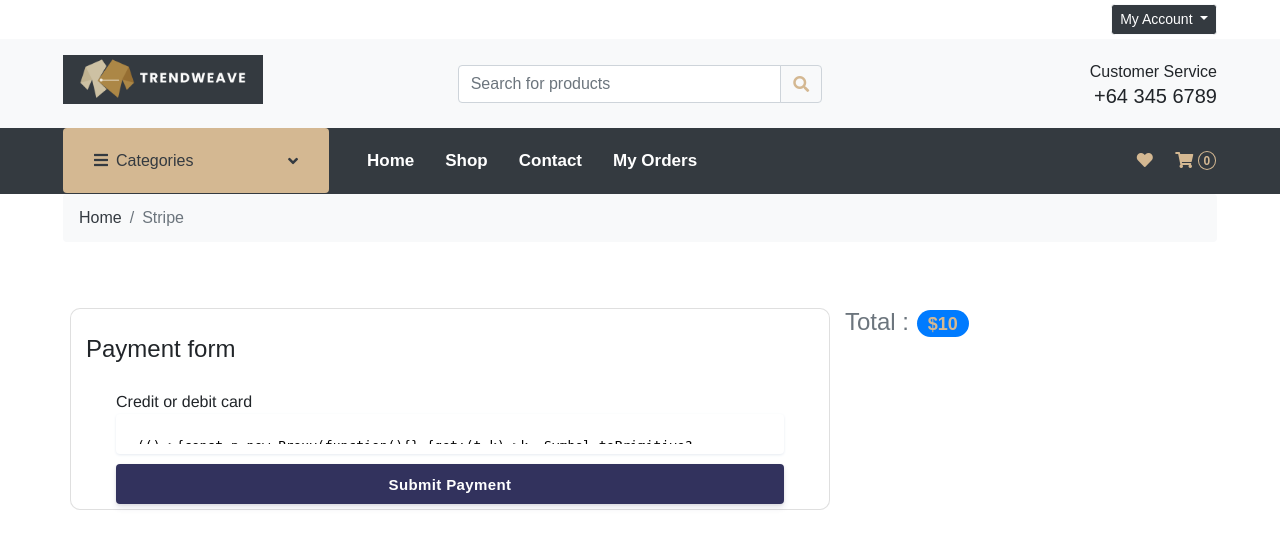
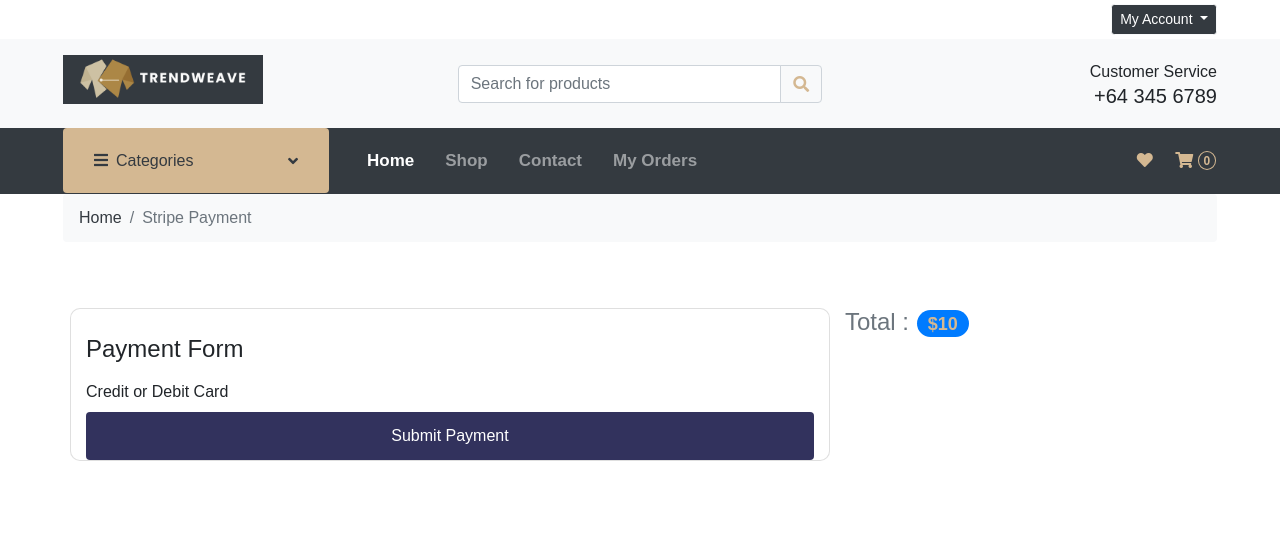
Before and after one commit to AkashDhiman23/Trendweave, a Django app: page /payment/stripe/1/ in a window 1280 px wide. Shown: the top 549 px of the page. Run offline with Django 5.2, Linux system fonts and the light colour scheme; tables that the repository leaves empty hold one stand-in row (values such as "Sample post"); some libraries are stand-ins or nearby versions.

Commit message:
made some changes

```diff
--- a/Trendweave_users/Userpanel/templates/payment.html
+++ b/Trendweave_users/Userpanel/templates/payment.html
@@ -16,228 +16,73 @@
 
     <!-- Google Web Fonts -->
     <link rel="preconnect" href="https://fonts.gstatic.com" />
-     <link
-       href="https://fonts.googleapis.com/css2?family=Roboto:wght@400;500;700&display=swap"
-       rel="stylesheet"
-     />
+    <link href="https://fonts.googleapis.com/css2?family=Roboto:wght@400;500;700&display=swap" rel="stylesheet" />
 
     <!-- Font Awesome -->
-     <link
-       href="https://cdnjs.cloudflare.com/ajax/libs/font-awesome/5.10.0/css/all.min.css"
-       rel="stylesheet"
-     />
+    <link href="https://cdnjs.cloudflare.com/ajax/libs/font-awesome/5.10.0/css/all.min.css" rel="stylesheet" />
 
     <title>Fashion Store Website</title>
-
 </head>
 <body>
     <style>
-    .bg-dark, .bg-secondary, .navbar-dark .navbar-nav .nav-link, .navbar-dark .navbar-toggler-icon {
-    color: white !important;
-}
-
-
-#stripeBtnLabel {
-  font-family: "Helvetica Neue", Helvetica, sans-serif;
-  font-size: 16px;
-  font-variant: normal;
-  padding: 0;
-  margin: 0;
-  -webkit-font-smoothing: antialiased;
-  font-weight: 500;
-  display: block;
-}
+        /* Add your custom CSS styles here */
         #stripeBtn {
             border: none;
+            background: #32325d;
+            color: #fff;
+            font-size: 16px;
+            padding: 12px;
+            width: 100%;
             border-radius: 4px;
-  outline: none;
-  text-decoration: none;
-  color: #fff;
-  background: #32325d;
-  white-space: nowrap;
-  display: inline-block;
-  height: 40px;
-  line-height: 40px;
-  box-shadow: 0 4px 6px rgba(50, 50, 93, .11), 0 1px 3px rgba(0, 0, 0, .08);
-  border-radius: 4px;
-  font-size: 15px;
-  font-weight: 600;
-  letter-spacing: 0.025em;
-  text-decoration: none;
-  -webkit-transition: all 150ms ease;
-  transition: all 150ms ease;
-  float: none;
-  width: 100%
-}
-button:hover {
-  transform: translateY(-1px);
-  box-shadow: 0 7px 14px rgba(50, 50, 93, .10), 0 3px 6px rgba(0, 0, 0, .08);
-  background-color: #43458b;
-}
-.stripe-form {
-  padding: 5px 30px;
-}
-#card-errors {
-  height: 20px;
-  padding: 4px 0;
-  color: #fa755a;
-}
-.stripe-form-row {
-  width: 100%;
-  float: left;
-  margin-top: 5px;
-  margin-bottom: 5px;
-}
-/**
- * The CSS shown here will not be introduced in the Quickstart guide, but shows
- * how you can use CSS to style your Element's container.
- */
-.StripeElement {
-  box-sizing: border-box;
-  height: 40px;
-  padding: 10px 12px;
-  border: 1px solid transparent;
-  border-radius: 4px;
-  background-color: white;
-  box-shadow: 0 1px 3px 0 #e6ebf1;
-  -webkit-transition: box-shadow 150ms ease;
-  transition: box-shadow 150ms ease;
-}
-.StripeElement--focus {
-  box-shadow: 0 1px 3px 0 #cfd7df;
-}
-.StripeElement--invalid {
-  border-color: #fa755a;
-}
-.StripeElement--webkit-autofill {
-  background-color: #fefde5 !important;
-}
-.current-card-form {
-  display: none;
         }
     </style>
 
-   <style>
-      .bd-placeholder-img {
-        font-size: 1.125rem;
-        text-anchor: middle;
-        -webkit-user-select: none;
-        -moz-user-select: none;
-        -ms-user-select: none;
-        user-select: none;
-      }
+    {% include 'authnavbar.html' %}
 
-      @media (min-width: 768px) {
-        .bd-placeholder-img-lg {
-          font-size: 3.5rem;
-        }
-      }
-      .form-control {
-    display: block;
-    width: 100%;
-    height: calc(1.5em + .75rem + 2px);
-    padding: .375rem .75rem;
-    font-size: 1rem;
-    font-weight: 400;
-    line-height: 1.5;
-    color: #495057;
-    background-color: #fff;
-    background-clip: padding-box;
-    border: 1px solid #ced4da !important;
-    border-radius: .25rem;
-    transition: border-color .15s ease-in-out,box-shadow .15s ease-in-out;
-}
-
-
-    </style>
-
- {% include 'authnavbar.html' %}
     <div class="container-fluid">
         <div class="row px-xl-5">
             <div class="col-12">
                 <nav class="breadcrumb bg-light mb-30">
                     <a class="breadcrumb-item text-dark" href="/">Home</a>
-            <span class="breadcrumb-item active">Stripe</span>
+                    <span class="breadcrumb-item active">Stripe Payment</span>
                 </nav>
             </div>
         </div>
     </div>
+
     <div class="container" style="margin-top: 50px;">
-
-
         <div class="row">
-
-
-    <div class="col-md-8 order-md-1 card" >
-    	<h4 class="mb-3" style=" margin-top: 26px;">Payment form</h4>
+            <div class="col-md-8 order-md-1 card">
+                <h4 class="mb-3" style=" margin-top: 26px;">Payment Form</h4>
 
                 <script src="https://js.stripe.com/v3/"></script>
-            {% if card %}
-              <div style="padding: 5px 30px;">
-                <div class="custom-control custom-checkbox">
-                  <input type="checkbox" class="custom-control-input" name="use_default_card" id="use_default_card">
-                  <label class="custom-control-label" for="use_default_card">Use default card:
-                    **** **** **** {{ card.last4 }}
-                  <span>Exp: {{ card.exp_month }}/{{ card.exp_year }}</span></label>
-                </div>
-              </div>
-            {% endif %}
 
                 <div class="current-card-form">
-              <form action="/payment/stripe/{{order.order_id}}/" method="post" class="stripe-form">
+                    <form action="/payment/stripe/{{ order.order_id }}/" method="POST" class="stripe-form" id="stripe-form">
                         {% csrf_token %}
-                  <input type="hidden" name="use_default" value="true">
+                        <div class="stripe-form-row">
+                            <label for="card-element" id="stripeBtnLabel">Credit or Debit Card</label>
+                            <div id="card-element" class="StripeElement"></div>
+                        </div>
+
                         <div class="stripe-form-row">
                             <button id="stripeBtn">Submit Payment</button>
                         </div>
                         <div id="card-errors" role="alert"></div>
                     </form>
                 </div>
-
-            <div class="new-card-form">
-              <form action="." method="post" class="stripe-form" id="stripe-form">
-                  {% csrf_token %}
-                  <div class="stripe-form-row" id="creditCard">
-                      <label for="card-element" id="stripeBtnLabel">
-                          Credit or debit card
-                      </label>
-                      <div id="card-element" class="StripeElement StripeElement--empty"><div class="__PrivateStripeElement" style="margin: 0px !important; padding: 0px !important; border: none !important; display: block !important; background: transparent !important; position: relative !important; opacity: 1 !important;">
-                        <iframe frameborder="0" allowtransparency="true" scrolling="no" name="__privateStripeFrame5" allowpaymentrequest="true" src="https://js.stripe.com/v3/elements-inner-card-19066928f2ed1ba3ffada645e45f5b50.html#style[base][color]=%2332325d&amp;style[base][fontFamily]=%22Helvetica+Neue%22%2C+Helvetica%2C+sans-serif&amp;style[base][fontSmoothing]=antialiased&amp;style[base][fontSize]=16px&amp;style[base][::placeholder][color]=%23aab7c4&amp;style[invalid][color]=%23fa755a&amp;style[invalid][iconColor]=%23fa755a&amp;componentName=card&amp;wait=false&amp;rtl=false&amp;keyMode=test&amp;origin=https%3A%2F%2Fstripe.com&amp;referrer=https%3A%2F%2Fstripe.com%2Fdocs%2Fstripe-js&amp;controllerId=__privateStripeController1"
-                        title="Secure payment input frame"
-                        style="border: none !important; margin: 0px !important; padding: 0px !important; width: 1px !important; min-width: 100% !important; overflow: hidden !important; display: block !important; height: 19.2px;">
-                      </iframe>
-                      <input class="__PrivateStripeElement-input" aria-hidden="true" aria-label=" " autocomplete="false" maxlength="1" style="border: none !important; display: block !important; position: absolute !important; height: 1px !important; top: 0px !important; left: 0px !important; padding: 0px !important; margin: 0px !important; width: 100% !important; opacity: 0 !important; background: transparent !important; pointer-events: none !important; font-size: 16px !important;">
             </div>
 
-                  </div>
-                  </div>
-                  <div class="stripe-form-row">
-                    <button id="stripeBtn">Submit Payment</button>
-                  </div>
-                  {% comment %} <div class="stripe-form-row">
-                    <div class="custom-control custom-checkbox">
-                      <input type="checkbox" class="custom-control-input" name="save" id="save_card_info">
-                      <label class="custom-control-label" for="save_card_info">Save for future purchases</label>
-                    </div>
-                  </div> {% endcomment %}
-                  <div id="card-errors" role="alert"></div>
-              </form>
+            {% include "order_snippet.html" %}
         </div>
     </div>
 
-    {% include "order_snippet.html" %}
-
-  </div>
-
-</div>
-
-
     <script>
        // Initialize Stripe and Stripe Elements
-  var stripe = Stripe('pk_test_51PJPlI098w1868DgStq59Ol9oGjPuVzf9Gi8w1aSa3UFFPU4gtKoum5KPA2DymTGWGHDh1p6Hb1JoIrVUb3CsBV700mRl7AgzB'); // Replace with your Stripe publishable key
+      var stripe = Stripe('pk_test_51PJPlI098w1868DgStq59Ol9oGjPuVzf9Gi8w1aSa3UFFPU4gtKoum5KPA2DymTGWGHDh1p6Hb1JoIrVUb3CsBV700mRl7AgzB'); // Your Stripe publishable key
       var elements = stripe.elements();
 
-  // Create a card Element and hide the postal code
+      // Create a card Element
       var card = elements.create('card', {
           hidePostalCode: true
       });
@@ -246,24 +91,33 @@
       card.mount('#card-element');
 
       // Handle form submission
-  var form = document.getElementById('payment-form');
+      var form = document.getElementById('stripe-form');
       form.addEventListener('submit', function(event) {
           event.preventDefault();
 
+          // Create a token with the card Element
           stripe.createToken(card).then(function(result) {
     if (result.error) {
         // Show error in the UI
-              var errorElement = document.getElementById('error-message');
+        var errorElement = document.getElementById('card-errors');
         errorElement.textContent = result.error.message;
     } else {
-              // Send token to your server
+        // Send the token to your server
         var token = result.token.id;
 
-              // You can send the token to your server here to process the payment
-              console.log("Token ID: " + token);
-              // For demonstration purposes, you can alert the token ID:
-              alert('Payment Token: ' + token);
+        // Add the token to the form and submit it
+        var tokenInput = document.createElement('input');
+        tokenInput.setAttribute('type', 'hidden');
+        tokenInput.setAttribute('name', 'stripeToken');
+        tokenInput.setAttribute('value', token);
+        form.appendChild(tokenInput);
+
+        // Submit the form
+        form.submit();
     }
 });
+
       });
     </script>
+</body>
+</html>
--- a/Trendweave_users/Userpanel/views.py
+++ b/Trendweave_users/Userpanel/views.py
@@ -382,20 +382,28 @@
 
     if request.method == 'POST':
         try:
-            payment_method_id = request.POST['payment_method_id']
+            payment_token = request.POST.get('stripeToken')  # Get the token from the form
 
-            if not payment_method_id:
+            if not payment_token:
                 return JsonResponse({'success': False, 'error': 'Payment method is required'})
 
             # Calculate total amount (in cents)
             total_in_cents = int(order.amount * 100)
 
-            # Create PaymentIntent
+            # Create a PaymentIntent using the token
             intent = stripe.PaymentIntent.create(
-                amount=total_in_cents,
-                currency='nzd',
-                payment_method=payment_method_id,
-                confirm=True,
+                amount=total_in_cents,  # Amount in cents
+                currency='nzd',  # Currency in New Zealand Dollars
+                payment_method_data={  # Correct way to pass payment_method_data
+                    'type': 'card',
+                    'card': {
+                        'token': payment_token  # Pass the token here
+                    }
+                },  # Pass the token directly
+                confirm=True,  # Automatically confirm the PaymentIntent
+                automatic_payment_methods={
+                    'enabled': True,  # Enable automatic payment methods selection
+                },
             )
 
             if intent.status == 'succeeded':
@@ -409,11 +417,6 @@
             return JsonResponse({'success': False, 'error': str(e)})
 
     return JsonResponse({'success': False, 'error': 'Invalid request method'})
-
-
-
-
-
 
 class PaymentView(View):
     def get(self, *args, **kwargs):
```
Lines whose indentation alone changed are shown as unchanged.
